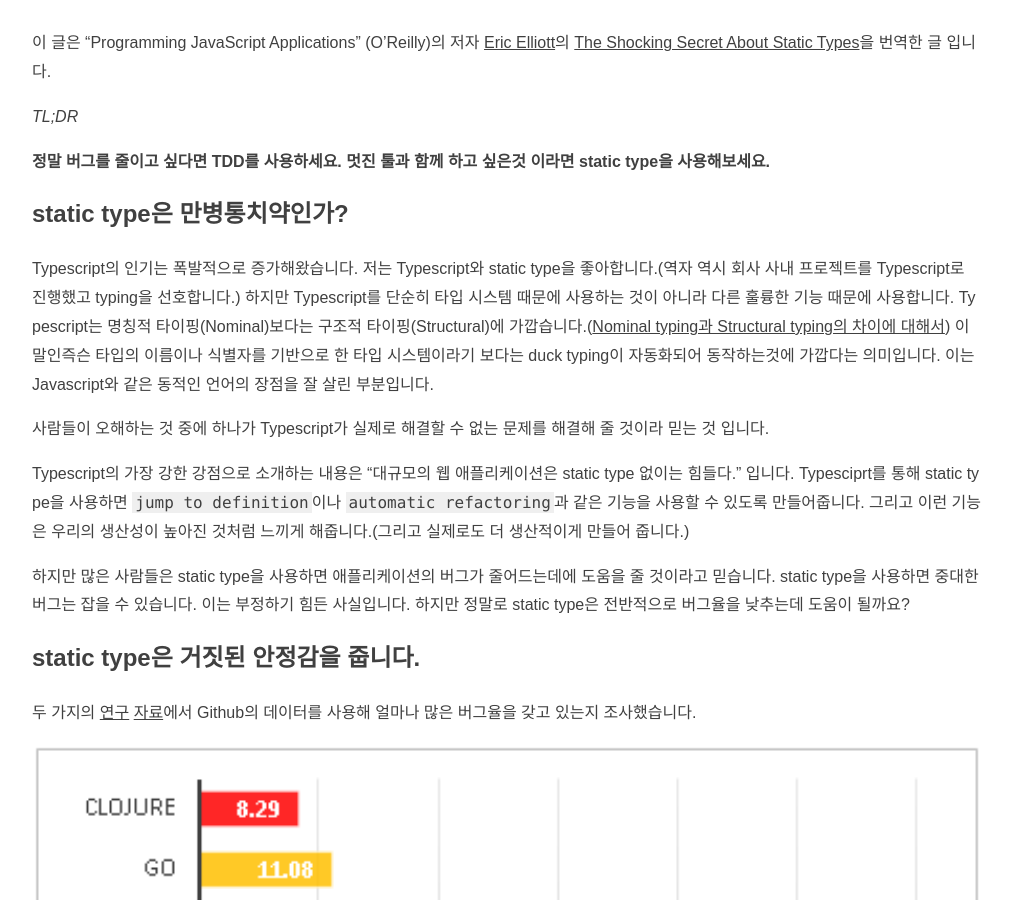
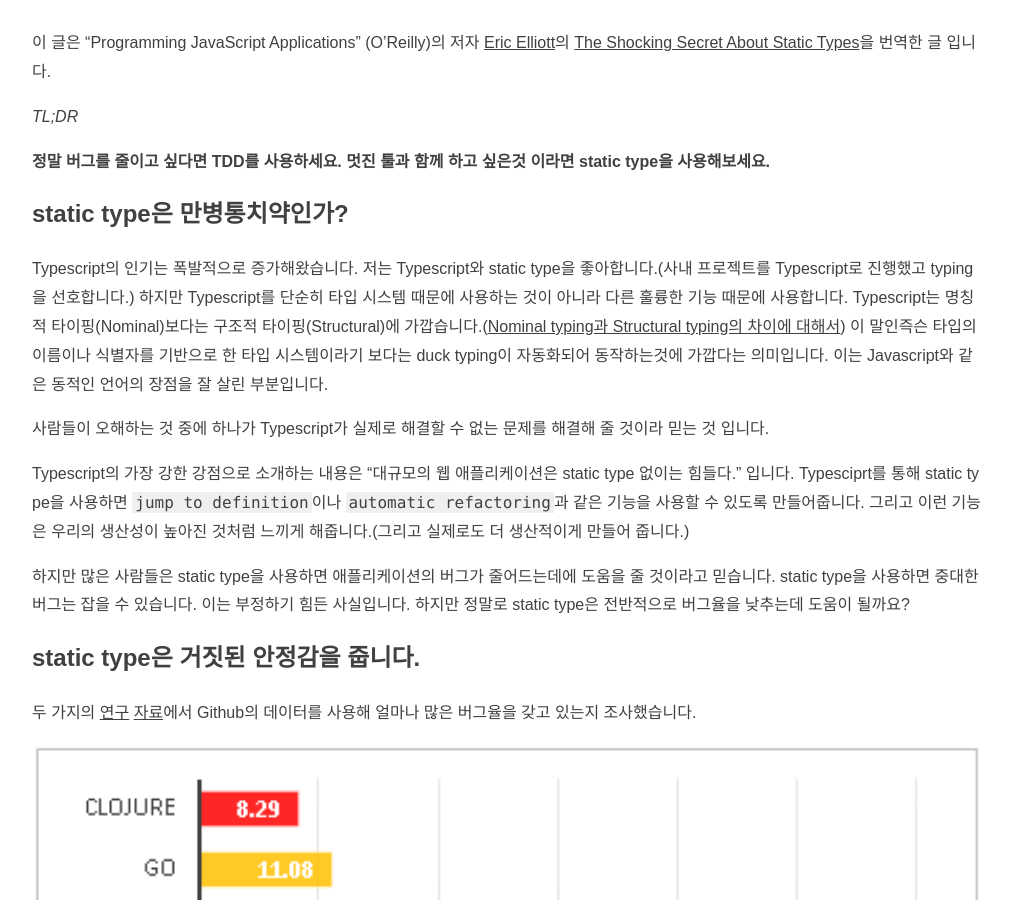
Before and after one commit to Luavis/luavis.github.io, a Jekyll site: the page built from _posts/web/2018-08-10-the-shocking-secret-about-static-types.md, in a window 1280 px wide and 900 px high, scrolled down 539 px. Shown: the whole window, without its empty margins (133-1144 px from the left). Built offline with Jekyll 4.4.1, drawn with Linux system fonts in a browser that asks for light colours; some web fonts are replaced; comment, search, counter and statistics services are not loaded.

Commit message:
Fix 동어반복

```diff
--- a/_posts/web/2018-08-10-the-shocking-secret-about-static-types.md
+++ b/_posts/web/2018-08-10-the-shocking-secret-about-static-types.md
@@ -16,7 +16,7 @@
 
 ## static type은 만병통치약인가?
 
-Typescript의 인기는 폭발적으로 증가해왔습니다. 저는 Typescript와 static type을 좋아합니다.(역자 역시 회사 사내 프로젝트를 Typescript로 진행했고 typing을 선호합니다.) 하지만 Typescript를 단순히 타입 시스템 때문에 사용하는 것이 아니라 다른 훌륭한 기능 때문에 사용합니다. Typescript는 명칭적 타이핑(Nominal)보다는 구조적 타이핑(Structural)에 가깝습니다.([Nominal typing과 Structural typing의 차이에 대해서](https://medium.com/@thejameskyle/type-systems-structural-vs-nominal-typing-explained-56511dd969f4)) 이 말인즉슨 타입의 이름이나 식별자를 기반으로 한 타입 시스템이라기 보다는 duck typing이 자동화되어 동작하는것에 가깝다는 의미입니다. 이는 Javascript와 같은 동적인 언어의 장점을 잘 살린 부분입니다.
+Typescript의 인기는 폭발적으로 증가해왔습니다. 저는 Typescript와 static type을 좋아합니다.(사내 프로젝트를 Typescript로 진행했고 typing을 선호합니다.) 하지만 Typescript를 단순히 타입 시스템 때문에 사용하는 것이 아니라 다른 훌륭한 기능 때문에 사용합니다. Typescript는 명칭적 타이핑(Nominal)보다는 구조적 타이핑(Structural)에 가깝습니다.([Nominal typing과 Structural typing의 차이에 대해서](https://medium.com/@thejameskyle/type-systems-structural-vs-nominal-typing-explained-56511dd969f4)) 이 말인즉슨 타입의 이름이나 식별자를 기반으로 한 타입 시스템이라기 보다는 duck typing이 자동화되어 동작하는것에 가깝다는 의미입니다. 이는 Javascript와 같은 동적인 언어의 장점을 잘 살린 부분입니다.
 
 사람들이 오해하는 것 중에 하나가 Typescript가 실제로 해결할 수 없는 문제를 해결해 줄 것이라 믿는 것 입니다.
 
```
